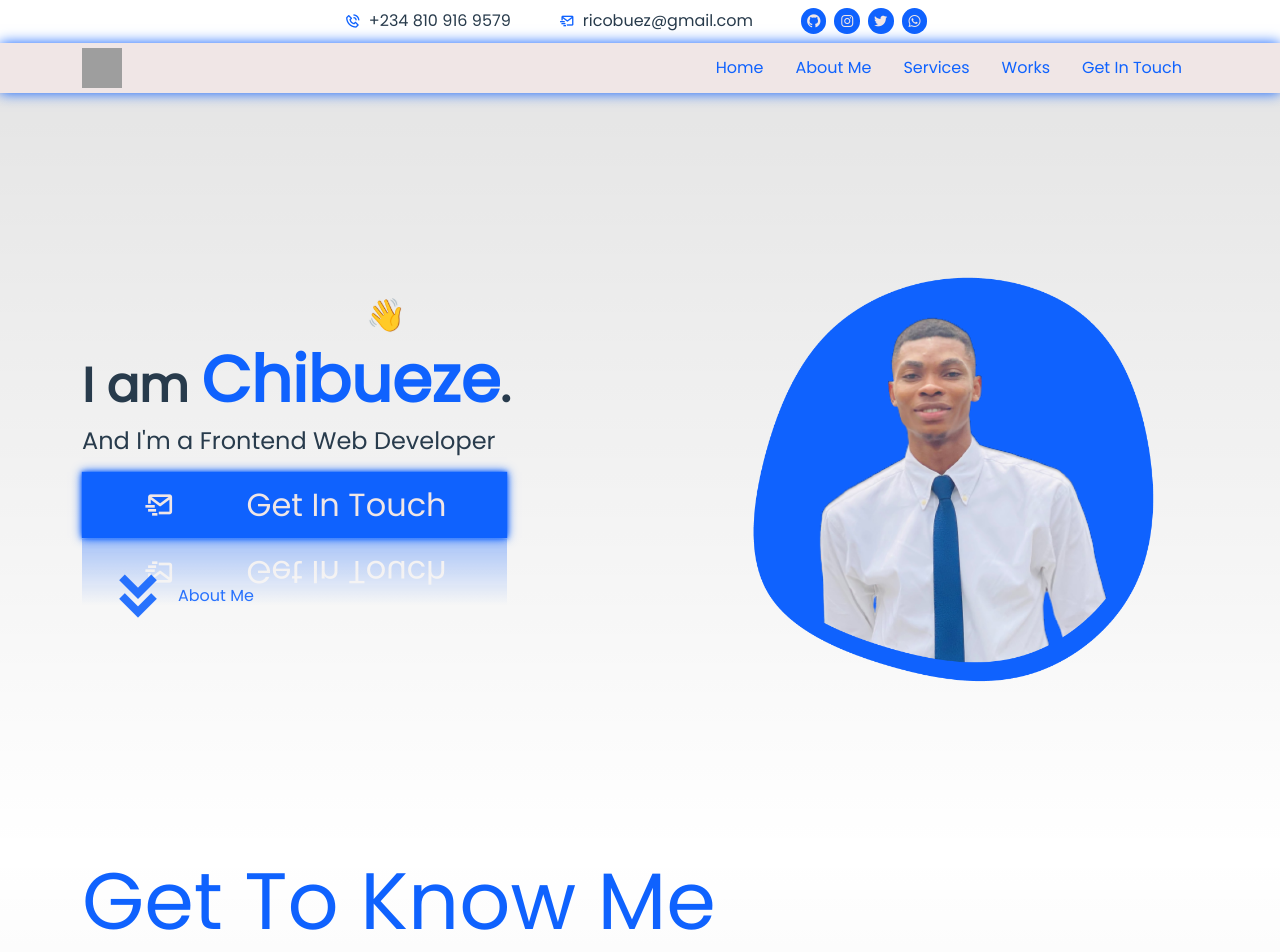
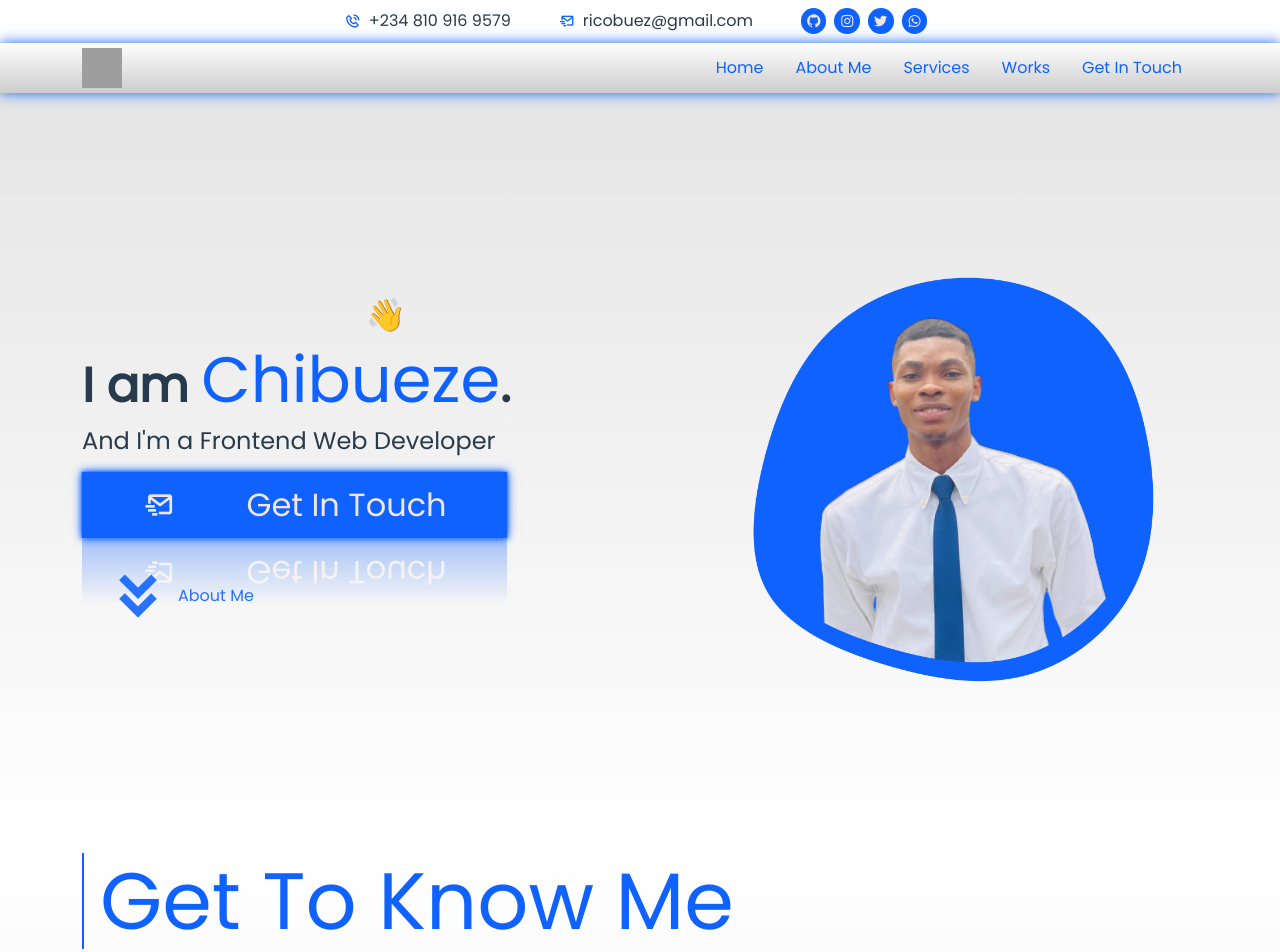
Before and after one commit to buezrico/portfolio-nextjs, a Next.js app: page / in a window 1280 px wide. Shown: the top 952 px of the page. Built offline with nearby package versions, Linux system fonts and the light colour scheme; grey boxes are pictures that could not be loaded.

Commit message:
changed nav color for header

```diff
--- a/components/Navbar.tsx
+++ b/components/Navbar.tsx
@@ -14,7 +14,7 @@ const Navbar = () => {
           {/* Buez */}
         </a>
 
-        <i className="bx bx-menu bx-tada-hover bx-sm d-md-none"></i>
+        <i className="bx bx-menu  bx-sm d-md-none"></i>
 
         <div className="d-none d-md-flex">
           <ul className="nav">
--- a/styles/globals.scss
+++ b/styles/globals.scss
@@ -64,13 +64,14 @@ p {
     }
   }
   nav {
-    background: $light;
+    // background: $light;
+    background: linear-gradient(transparent, rgba(0, 0, 0, 0.2));
     color: $dark;
     position: sticky;
     top: 0;
     width: 100%;
     box-shadow: 0 0 0.8rem $primary;
-    z-index: 10;
+    z-index: 20;
     .inner {
       display: flex;
       align-items: center;
@@ -81,7 +82,13 @@ p {
         color: $light;
         cursor: pointer;
         padding: 0.2rem;
-        border-radius: 35%;
+        border-radius: 20%;
+
+        &:hover {
+          background: none;
+          color: $primary;
+          box-shadow: 0 0 30px $primary;
+        }
       }
 
       ul {
@@ -123,10 +130,8 @@ header {
 
     .styled-title {
       font-family: "Poppins", sans-serif;
-      background: $primary;
-      background-clip: unset;
-      -webkit-background-clip: text;
-      -webkit-text-fill-color: transparent;
+      color: $primary;
+      font-weight: normal;
     }
     .text {
       width: 60%;
@@ -265,6 +270,10 @@ header {
   color: $primary;
 
   .about-section {
+    h1 {
+      border-left: 2px solid $primary;
+      padding-left: 1rem;
+    }
     @media screen and (min-width: 768px) {
       h1 {
         font-size: 1rem;
```
